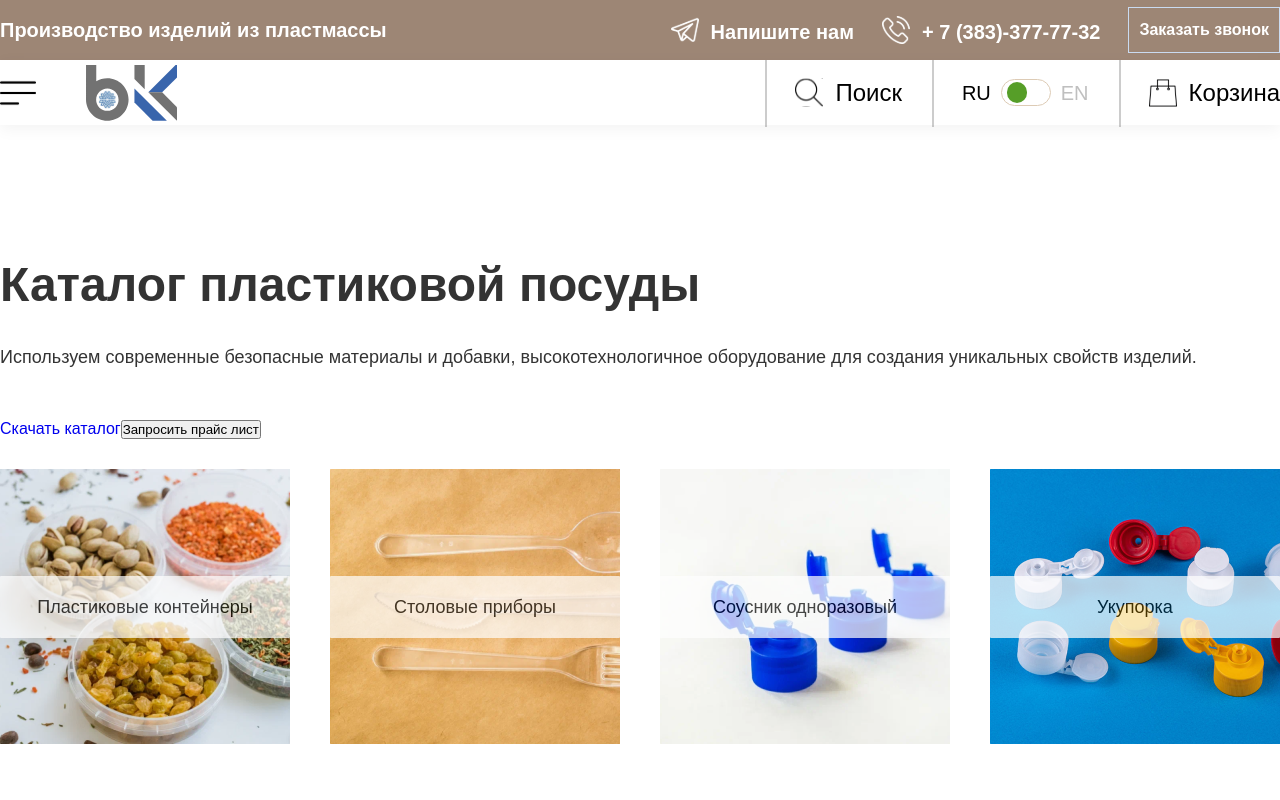
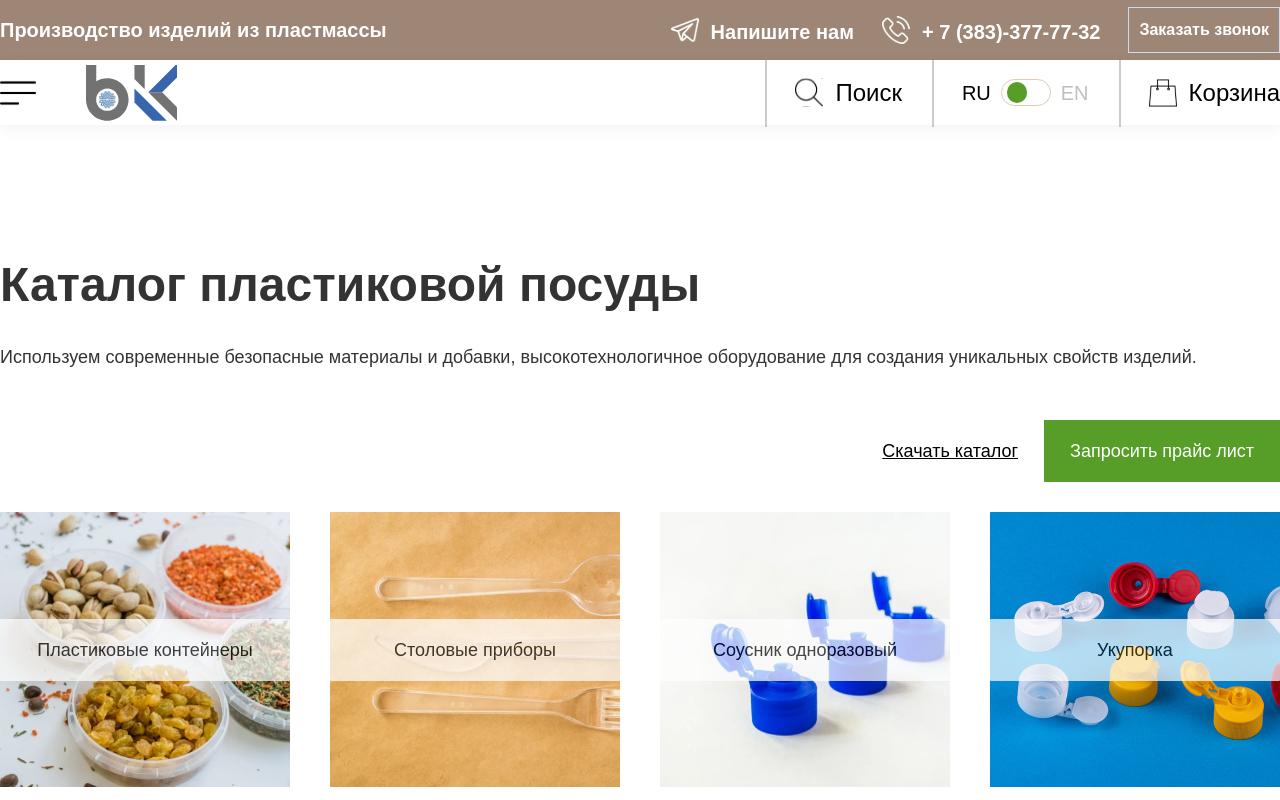
Before and after one commit to fullmetalldev/bkapp, a React (Create React App) app: page /catalog/tableware in a window 1280 px wide. Shown: the top 800 px of the page. Built offline with nearby package versions, Linux system fonts and the light colour scheme.

Commit message:
all bugs fixed (pizdec ya v ahue, ty nahui moi chasti trogayesh, u menya vsya stranica sletela, okaz ty buttony na moei starnice v componenty pihnul :( soobshai o takib pj )

```diff
--- /dev/null
+++ b/src/Components/CatalogBtns/CatalogBtns.css
@@ -0,0 +1,30 @@
+.buttonsRow {
+  width: 100%;
+  display: flex;
+  justify-content: flex-end;
+  margin-top: 50px;
+}
+.buttonsRow-transperentBtn {
+  font-family: Montserrat, sans-serif;
+  padding: 18px 26px;
+  cursor: pointer;
+  font-style: normal;
+  font-weight: 500;
+  font-size: 18px;
+  line-height: 26px;
+  text-decoration-line: underline;
+  color: #000000;
+}
+.buttonsRow-greenBtn {
+  border: none;
+  background-color: #569E28;
+  padding: 18px 26px;
+  font-family: Montserrat, sans-serif;
+  font-style: normal;
+  font-weight: 500;
+  font-size: 18px;
+  line-height: 26px;
+  color: #FFFFFF;
+}
+
+/*# sourceMappingURL=CatalogBtns.css.map */
--- a/src/Components/CatalogBtns/CatalogBtns.js
+++ b/src/Components/CatalogBtns/CatalogBtns.js
@@ -1,12 +1,13 @@
 import React from 'react';
+import "./CatalogBtns.css"
 
 const CatalogBtns = () => {
     return (
-        <div className="sectionCatalog__buttonsRow">
-            <a href="#test" className="sectionCatalog__buttonsRow-transperentBtn">
+        <div className="buttonsRow">
+            <a href="#test" className="buttonsRow-transperentBtn">
                 Скачать каталог
             </a>
-            <button className="sectionCatalog__buttonsRow-greenBtn">
+            <button className="buttonsRow-greenBtn">
                 Запросить прайс лист
             </button>
         </div>
--- /dev/null
+++ b/src/Components/CatalogBtns/CatalogBtns.scss
@@ -0,0 +1,30 @@
+.buttonsRow {
+  width: 100%;
+  display: flex;
+  justify-content: flex-end;
+  margin-top: 50px;
+
+  &-transperentBtn {
+    font-family: Montserrat, sans-serif;
+    padding: 18px 26px;
+    cursor: pointer;
+    font-style: normal;
+    font-weight: 500;
+    font-size: 18px;
+    line-height: 26px;
+    text-decoration-line: underline;
+    color: #000000;
+  }
+
+  &-greenBtn {
+    border: none;
+    background-color: #569E28;
+    padding: 18px 26px;
+    font-family: Montserrat, sans-serif;
+    font-style: normal;
+    font-weight: 500;
+    font-size: 18px;
+    line-height: 26px;
+    color: #FFFFFF;
+  }
+}
--- a/src/Pages/Catalog/CatalogSection.js
+++ b/src/Pages/Catalog/CatalogSection.js
@@ -24,6 +24,7 @@ const CatalogSection = () => {
                     <h4 className="sectionCatalog__info">Используем современные безопасные материалы и добавки,
                         высокотехнологичное оборудование для создания уникальных свойств изделий.
                     </h4>
+
                     <CatalogBtns/>
 
                     <div className="sectionCatalog__complectsRow">
--- a/src/Pages/Catalog/catalog.css
+++ b/src/Pages/Catalog/catalog.css
@@ -31,37 +31,6 @@
   font-size: 18px;
   line-height: 26px;
   color: rgba(0, 0, 0, 0.8);
-}
-.sectionCatalog__buttonsRow {
-  align-self: flex-end;
-}
-.sectionCatalog__buttonsRow__buttonsRow {
-  width: 100%;
-  display: flex;
-  justify-content: flex-end;
-  margin-top: 50px;
-}
-.sectionCatalog__buttonsRow__buttonsRow-transperentBtn {
-  font-family: Montserrat, sans-serif;
-  padding: 18px 26px;
-  cursor: pointer;
-  font-style: normal;
-  font-weight: 500;
-  font-size: 18px;
-  line-height: 26px;
-  text-decoration-line: underline;
-  color: #000000;
-}
-.sectionCatalog__buttonsRow__buttonsRow-greenBtn {
-  border: none;
-  background-color: #569E28;
-  padding: 18px 26px;
-  font-family: Montserrat, sans-serif;
-  font-style: normal;
-  font-weight: 500;
-  font-size: 18px;
-  line-height: 26px;
-  color: #FFFFFF;
 }
 .sectionCatalog__complectsRow {
   display: flex;
--- a/src/Pages/Catalog/catalog.scss
+++ b/src/Pages/Catalog/catalog.scss
@@ -36,41 +36,6 @@
     color: rgba(0, 0, 0, 0.8);
   }
 
-  &__buttonsRow {
-    align-self: flex-end;
-
-    &__buttonsRow {
-      width: 100%;
-      display: flex;
-      justify-content: flex-end;
-      margin-top: 50px;
-
-      &-transperentBtn {
-        font-family: Montserrat, sans-serif;
-        padding: 18px 26px;
-        cursor: pointer;
-        font-style: normal;
-        font-weight: 500;
-        font-size: 18px;
-        line-height: 26px;
-        text-decoration-line: underline;
-        color: #000000;
-      }
-
-      &-greenBtn {
-        border: none;
-        background-color: #569E28;
-        padding: 18px 26px;
-        font-family: Montserrat, sans-serif;
-        font-style: normal;
-        font-weight: 500;
-        font-size: 18px;
-        line-height: 26px;
-        color: #FFFFFF;
-
-      }
-    }
-  }
 
   &__complectsRow {
     display: flex;
```
Also changed, not shown: 2 other files (tests, documents, lock files or other folders).
